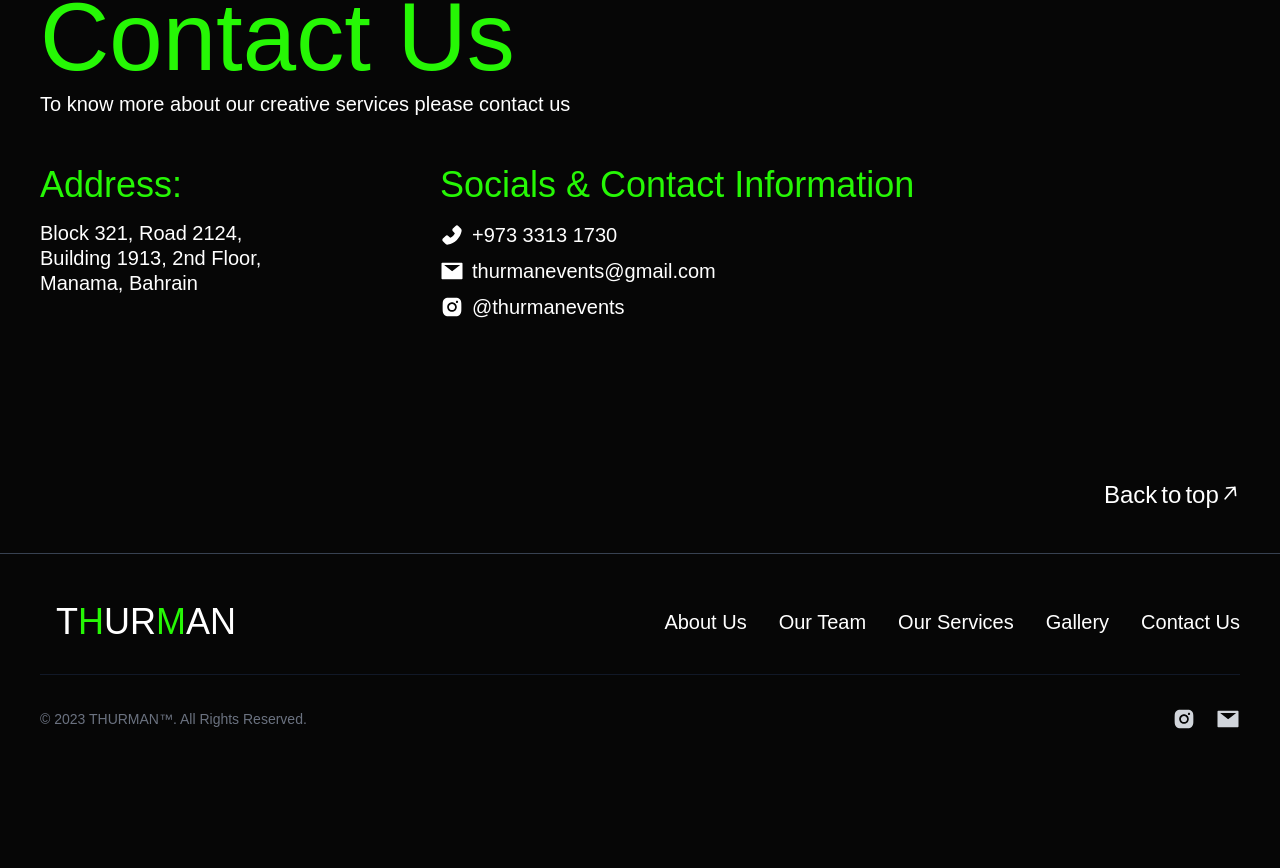
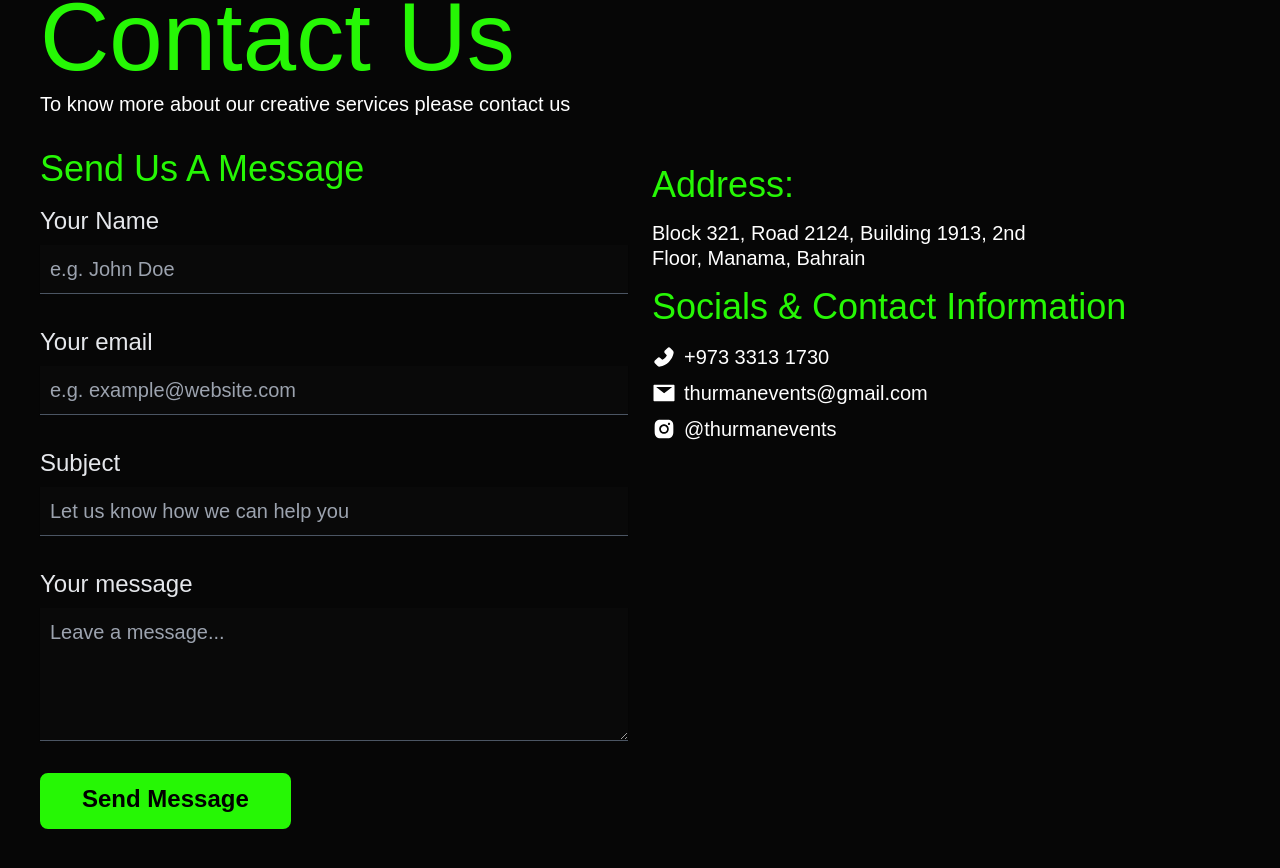
Before and after one commit to Clupai8o0/thurman, a Next.js app: page /team in a window 1280 px wide. Shown: the part 1808-2676 px from the top of the page. Before the commit the page ends 2587 px from the top, so only its background shows below. Built offline with nearby package versions, Linux system fonts and the light colour scheme; a web font is replaced by a local one.

Commit message:
can I rest

```diff
--- a/components/content/contact.tsx
+++ b/components/content/contact.tsx
@@ -1,37 +1,204 @@
+import { useState } from "react";
+import { useRouter } from "next/navigation";
+import { toast } from "react-toastify";
+
 import { DetailsOnly } from "@/layouts";
+import { motion } from "framer-motion";
 
-import { Details, Heading, SubHeading } from "..";
+import { CTA, Details, Heading, SubHeading } from "..";
 import { AiFillInstagram, AiFillMail, AiFillPhone } from "react-icons/ai";
 import { socialLinks } from "@/config/links";
+import { inViewVariants } from "@/config/animations";
 
 const ContactSection = () => {
+	const router = useRouter();
+
+	const [name, setName] = useState("");
+	const [email, setEmail] = useState("");
+	const [subject, setSubject] = useState("");
+	const [message, setMessage] = useState("");
+
+	const handleSubmit = async (e: React.FormEvent<HTMLFormElement>) => {
+		e.preventDefault();
+		const id = toast.loading("Sending message...", {
+			position: "top-center",
+			autoClose: 5000,
+			hideProgressBar: false,
+			closeOnClick: true,
+			pauseOnHover: true,
+			draggable: true,
+			progress: undefined,
+			theme: "dark",
+		});
+		await fetch("/api/send-email", {
+			method: "POST",
+			headers: {
+				"content-type": "application/json",
+			},
+			body: JSON.stringify({ name, email, subject, message }),
+		});
+		toast.update(id, {
+			render: "Message sent 🎉 We'll get back to you as soon as we can!!",
+			isLoading: false,
+			position: "top-center",
+			autoClose: 5000,
+			hideProgressBar: false,
+			closeOnClick: true,
+			pauseOnHover: true,
+			draggable: true,
+			progress: undefined,
+			theme: "dark",
+			type: "success",
+		});
+
+		setName("");
+		setEmail("");
+		setSubject("");
+		setMessage("");
+	};
+
 	return (
 		<DetailsOnly whiteText>
 			<Heading>Contact Us</Heading>
 			<Details>
 				To know more about our creative services please contact us
 			</Details>
-			<div className="flex flex-col md:flex-row mt-8">
-				<div className="w-full md:w-1/3">
+			<div className="flex flex-col-reverse md:flex-row mt-8 gap-x-6">
+				<div className="w-full md:w-1/2">
+					<SubHeading className="mt-6 mb-4 md:mt-0">
+						Send Us A Message
+					</SubHeading>
+					<form className="space-y-8 w-full" onSubmit={handleSubmit}>
+						<motion.div
+							variants={inViewVariants}
+							initial={"fromLeft"}
+							whileInView="visible"
+							transition={{
+								duration: 0.4,
+							}}
+							viewport={{ once: true, amount: 0.25 }}
+						>
+							<label
+								htmlFor="name"
+								className="block mb-2 text-2xl text-gray-200"
+							>
+								Your Name
+							</label>
+							<input
+								type="text"
+								id="name"
+								className="shadow-sm text-xl focus:ring-primary-500 focus:border-primary-500 block w-full p-2.5 bg-[#090909] border-gray-600 border-b placeholder-gray-400 text-white focus:ring-primary-500 focus:border-primary-500 shadow-sm-light"
+								placeholder="e.g. John Doe"
+								required
+								value={name}
+								onChange={(e) => setName(e.target.value)}
+							/>
+						</motion.div>
+
+						<motion.div
+							variants={inViewVariants}
+							initial={"fromLeft"}
+							whileInView="visible"
+							transition={{
+								duration: 0.4,
+							}}
+							viewport={{ once: true, amount: 0.25 }}
+						>
+							<label
+								htmlFor="email"
+								className="block mb-2 text-2xl text-gray-200"
+							>
+								Your email
+							</label>
+							<input
+								type="email"
+								id="email"
+								className="shadow-sm text-xl focus:ring-primary-500 focus:border-primary-500 block w-full p-2.5 bg-[#090909] border-gray-600 border-b placeholder-gray-400 text-white focus:ring-primary-500 focus:border-primary-500 shadow-sm-light"
+								placeholder="e.g. example@website.com"
+								required
+								value={email}
+								onChange={(e) => setEmail(e.target.value)}
+							/>
+						</motion.div>
+
+						<motion.div
+							variants={inViewVariants}
+							initial={"fromLeft"}
+							whileInView="visible"
+							transition={{
+								duration: 0.4,
+							}}
+							viewport={{ once: true, amount: 0.25 }}
+						>
+							<label
+								htmlFor="email"
+								className="block mb-2 text-2xl text-gray-200"
+							>
+								Subject
+							</label>
+							<input
+								type="text"
+								id="subject"
+								className="shadow-sm text-xl focus:ring-primary-500 focus:border-primary-500 block w-full p-2.5 bg-[#090909] border-gray-600 border-b placeholder-gray-400 text-white focus:ring-primary-500 focus:border-primary-500 shadow-sm-light"
+								placeholder="Let us know how we can help you"
+								required
+								value={subject}
+								onChange={(e) => setSubject(e.target.value)}
+							/>
+						</motion.div>
+
+						<motion.div
+							className="sm:col-span-2"
+							variants={inViewVariants}
+							initial={"fromLeft"}
+							whileInView="visible"
+							transition={{
+								duration: 0.4,
+							}}
+							viewport={{ once: true, amount: 0.25 }}
+						>
+							<label
+								htmlFor="message"
+								className="block mb-2 text-2xl text-gray-200"
+							>
+								Your message
+							</label>
+							<textarea
+								id="message"
+								rows={4}
+								className="shadow-sm text-xl focus:ring-primary-500 focus:border-primary-500 block w-full p-2.5 bg-[#090909] border-gray-600 border-b placeholder-gray-400 text-white focus:ring-primary-500 focus:border-primary-500 shadow-sm-light"
+								placeholder="Leave a message..."
+								required
+								value={message}
+								onChange={(e) => setMessage(e.target.value)}
+							></textarea>
+						</motion.div>
+
+						<CTA
+							type="submit"
+							title="Send Message"
+							darkMode
+							className="md:!justify-start"
+						/>
+					</form>
+				</div>
+
+				<div className="w-full md:w-1/2">
+					<div className="w-full">
 						<SubHeading className="mb-4">Address: </SubHeading>
 						<Details className="w-full md:w-2/3">
 							Block 321, Road 2124, Building 1913, 2nd Floor, Manama, Bahrain
 						</Details>
 					</div>
-				<div className="w-full md:w-2/3">
+					<div className="w-full">
 						<SubHeading className="mb-4">
 							Socials & Contact Information
 						</SubHeading>
-					<Details>
+						<div>
 							<ul className="text-xl">
 								<li className="gap-2 flex items-center mt-2">
-								{/* <a
-									href="tel:+973-3313-1730"
-									className="hover:text-primary hover:underline transition duration-300 ease-in-out flex gap-2 items-center mt-2"
-								> */}
 									<AiFillPhone className="w-6 h-6" />
 									+973 3313 1730
-								{/* </a> */}
 								</li>
 								<li className="gap-2 flex items-center mt-2">
 									<AiFillMail className="w-6 h-6" />
@@ -47,17 +214,9 @@ const ContactSection = () => {
 										@thurmanevents
 									</a>
 								</li>
-							{/* <li>
-								<a
-									href={socialLinks.facebook}
-									className="hover:text-primary hover:underline transition duration-300 ease-in-out flex gap-2 items-center mt-2"
-								>
-									<AiFillFacebook className="w-6 h-6" />
-									Thurman Events
-								</a>
-							</li> */}
 							</ul>
-					</Details>
+						</div>
+					</div>
 				</div>
 			</div>
 		</DetailsOnly>
--- a/components/content/cta.tsx
+++ b/components/content/cta.tsx
@@ -13,10 +13,11 @@ const CTA = ({
 	className,
 	target,
 	darkMode,
-	noAnimation
+	noAnimation,
+	type,
 }: {
 	title: string;
-	href: string;
+	href?: string;
 	delay?: number;
 	secondary?: boolean;
 	icon?: React.ReactNode;
@@ -24,6 +25,7 @@ const CTA = ({
 	target?: string;
 	darkMode?: boolean;
 	noAnimation?: boolean;
+	type?: "button" | "submit";
 }) => {
 	return (
 		<motion.div
@@ -37,6 +39,7 @@ const CTA = ({
 			}}
 			viewport={{ once: true, amount: 0.25 }}
 		>
+			{href ? (
 				<Link href={href} target={target}>
 					{!secondary ? (
 						<button
@@ -45,6 +48,7 @@ const CTA = ({
 									? "text-black bg-primary border-2 border-primary"
 									: "text-white bg-black border-2 border-black hover:text-blue-300"
 							} pb-2 pt-1 lg:pb-3 lg:pt-2 px-6 lg:px-10 hover:-translate-y-1 hover:scale-105 focus:scale-100 focus:translate-y-0 hover:shadow-2xl transition-all duration-300 ease-in-out`}
+							type={type}
 						>
 							<span className="flex items-center gap-2 whitespace-nowrap flex-nowrap font-semibold text-2xl">
 								{icon} {title}
@@ -57,6 +61,7 @@ const CTA = ({
 									? "text-primary hover:text-primary border-2 border-primary hover:bg-primary"
 									: "text-black hover:text-black border-2 border-black hover:bg-black"
 							} hover:bg-opacity-20 pb-2 pt-1 lg:pb-3 lg:pt-2 lg:py-3 px-6 hover:-translate-y-1 hover:scale-105 hover:shadow-2xl focus:scale-100 focus:translate-y-0 lg:px-8 transition-all duration-300 ease-in-out`}
+							type={type}
 						>
 							<span className="whitespace-nowrap flex items-center gap-2 flex-nowrap font-semibold text-2xl">
 								{icon} {title}
@@ -64,6 +69,37 @@ const CTA = ({
 						</button>
 					)}
 				</Link>
+			) : (
+				<>
+					{!secondary ? (
+						<button
+							className={`rounded-lg cursor-pointer ${
+								darkMode
+									? "text-black bg-primary border-2 border-primary"
+									: "text-white bg-black border-2 border-black hover:text-blue-300"
+							} pb-2 pt-1 lg:pb-3 lg:pt-2 px-6 lg:px-10 hover:-translate-y-1 hover:scale-105 focus:scale-100 focus:translate-y-0 hover:shadow-2xl transition-all duration-300 ease-in-out`}
+							type={type}
+						>
+							<span className="flex items-center gap-2 whitespace-nowrap flex-nowrap font-semibold text-2xl">
+								{icon} {title}
+							</span>
+						</button>
+					) : (
+						<button
+							className={`rounded-lg cursor-pointer ${
+								darkMode
+									? "text-primary hover:text-primary border-2 border-primary hover:bg-primary"
+									: "text-black hover:text-black border-2 border-black hover:bg-black"
+							} hover:bg-opacity-20 pb-2 pt-1 lg:pb-3 lg:pt-2 lg:py-3 px-6 hover:-translate-y-1 hover:scale-105 hover:shadow-2xl focus:scale-100 focus:translate-y-0 lg:px-8 transition-all duration-300 ease-in-out`}
+							type={type}
+						>
+							<span className="whitespace-nowrap flex items-center gap-2 flex-nowrap font-semibold text-2xl">
+								{icon} {title}
+							</span>
+						</button>
+					)}
+				</>
+			)}
 		</motion.div>
 	);
 };
--- a/package.json
+++ b/package.json
@@ -20,6 +20,7 @@
 		"react-dom": "18.2.0",
 		"react-icons": "^4.10.1",
 		"react-responsive-masonry": "^2.1.7",
+		"react-toastify": "^9.1.3",
 		"uuid": "^9.0.0"
 	},
 	"devDependencies": {
--- a/pages/_app.tsx
+++ b/pages/_app.tsx
@@ -8,6 +8,8 @@ import { useEffect, useState } from "react";
 import { usePathname } from "next/navigation";
 import { AnimatePresence } from "framer-motion";
 import NextTopLoader from "nextjs-toploader";
+import { ToastContainer } from "react-toastify";
+import "react-toastify/dist/ReactToastify.css";
 
 // Components
 import {
@@ -33,8 +35,8 @@ export default function App({ Component, pageProps }: AppProps) {
 		});
 		window.scrollTo({
 			top: 0,
-			behavior: 'smooth'
-		})
+			behavior: "smooth",
+		});
 		setOpenSidebar(false);
 	}, [pathname]);
 
@@ -77,6 +79,9 @@ export default function App({ Component, pageProps }: AppProps) {
 			{/* Side Mobile Nav */}
 			<Sidebar openSidebar={openSidebar} />
 			<FloatingScrollToTopButton openSidebar={openSidebar} />
+			<div className="fixed top-0 left-0">
+				<ToastContainer />
+			</div>
 		</AnimatePresence>
 	);
 }
--- a/pages/api/send-email.tsx
+++ b/pages/api/send-email.tsx
@@ -1,9 +1,5 @@
 import { sendMail } from "@/service/mailService";
 import type { NextApiRequest, NextApiResponse } from "next";
-
-type ResponseData = {
-	message: string;
-};
 
 export default async function handler(
 	req: NextApiRequest,
@@ -13,19 +9,20 @@ export default async function handler(
 		const { method } = req;
 		switch (method) {
 			case "POST": {
+				const { name, email, message, subject } = req.body;
 				await sendMail(
-					"TEST",
-					"limbusamaka@gmail.com",
-					"THI IS A TEST FOR MY MEDIUM USERS"
+					subject,
+					email,
+					`Name: ${name}\nEmail: ${email}\nMessage: ${message}`
 				);
 				res.status(200).json({
 					success: true,
-					msg: process.env.NODEMAILER_PW
+					msg: "Successfully sent email"
 				});
 				break;
 			}
 			default:
-				res.setHeader("Allow", ["POST", "GET", "PUT", "DELETE"]);
+				res.setHeader("Allow", ["POST"]);
 				res.status(405).end(`Method ${method} Not Allowed`);
 				break;
 		}
```
Also changed, not shown: pages/contact.tsx (+2 -16 lines), pages/services.tsx (+5 -5 lines), 1 other file (tests, documents, lock files or other folders). Lines whose indentation alone changed are shown as unchanged.
